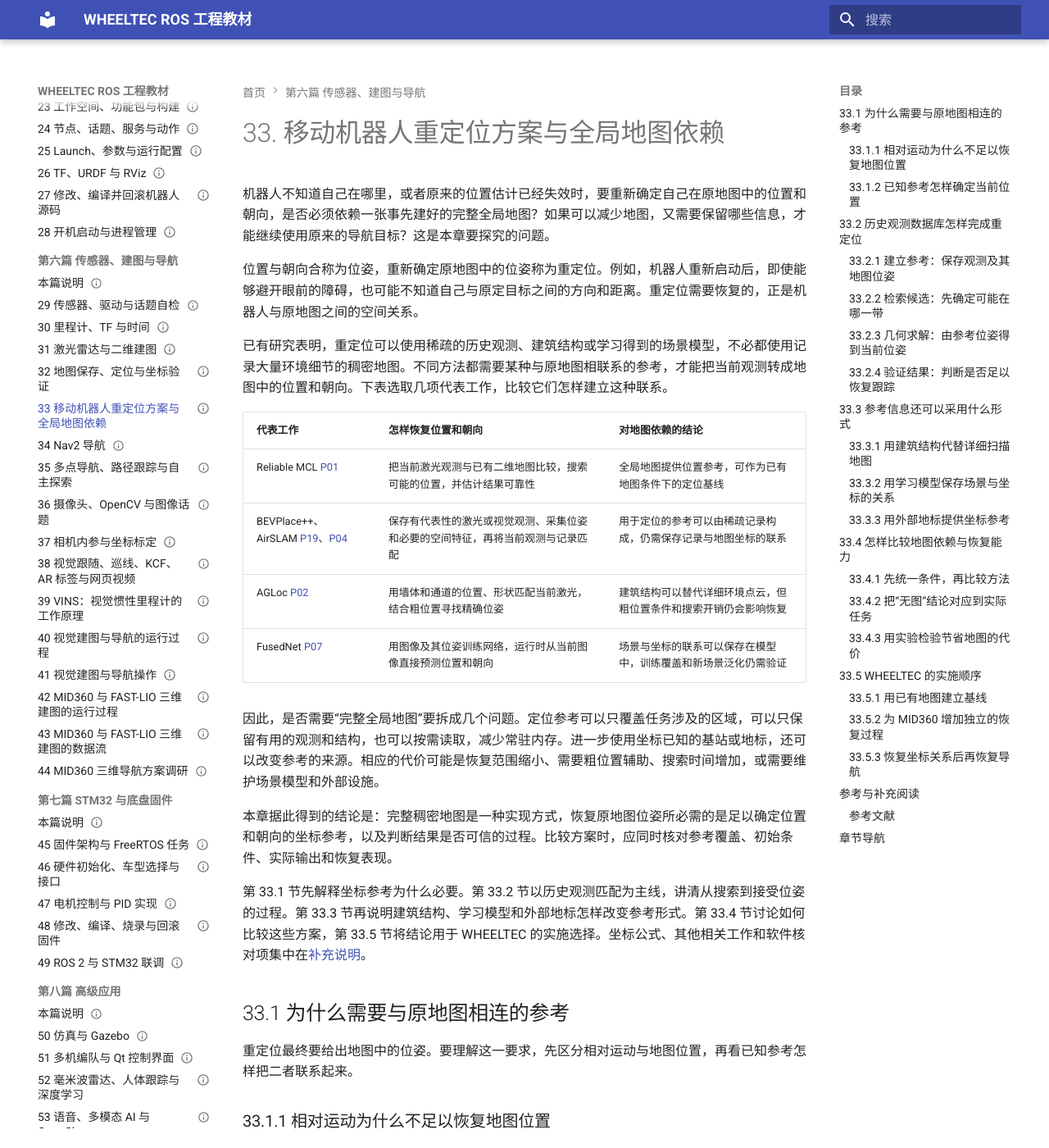
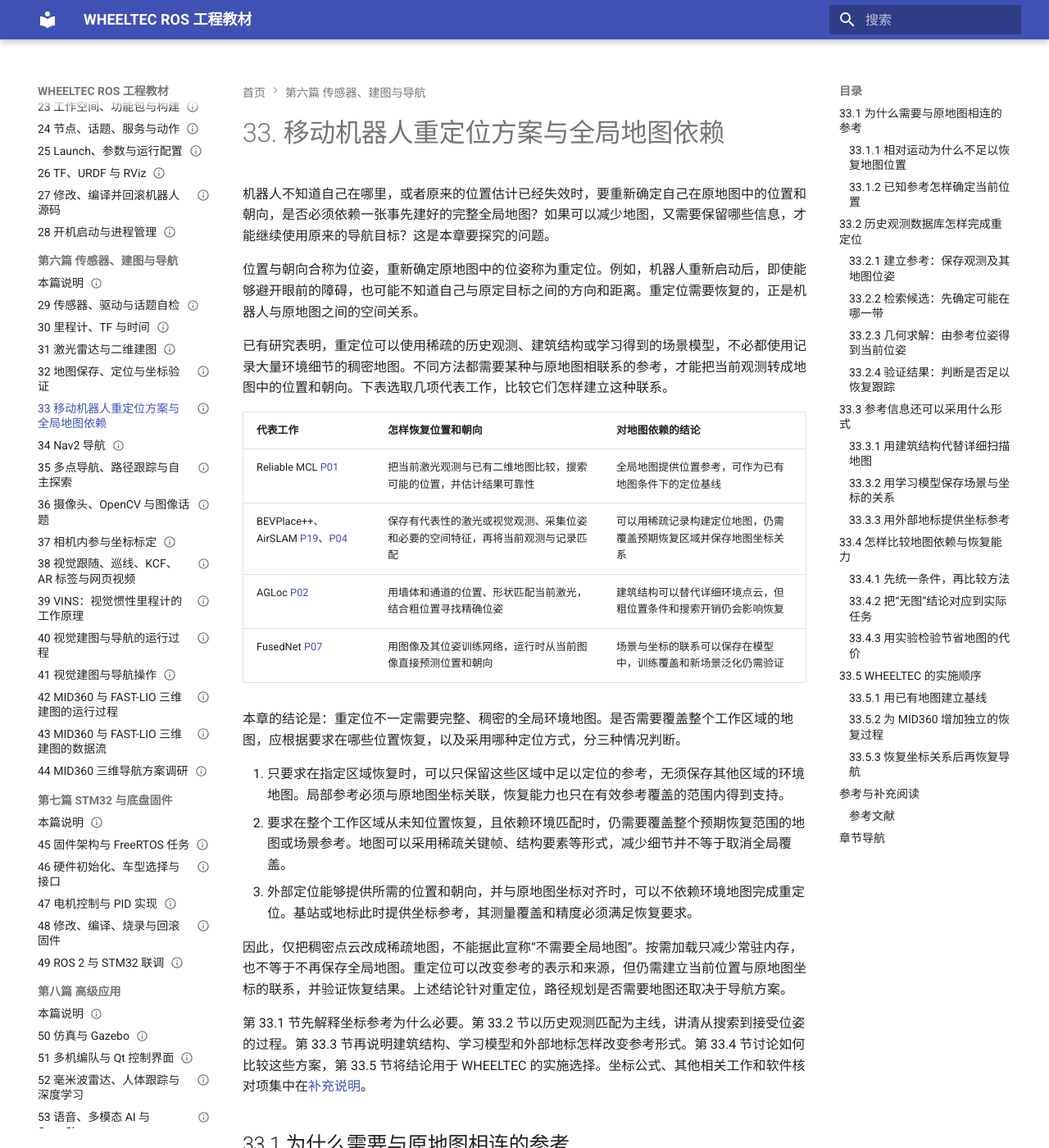
Before and after one commit to EnosElinsa/wheeltec-ros-textbook, an MkDocs documentation site: the page built from docs/06-sensors-navigation/33-relocalization-map-dependence.md, in a window 1280 px wide and 1400 px high. Shown: the whole window at 82% size. Built offline with MkDocs 1.6.1 and Material for MkDocs 9.7.7, drawn with Linux system fonts in a browser that asks for light colours; some of the changed text lies outside the part shown.

Commit message:
docs: state when relocalization needs global map coverage

```diff
--- a/docs/06-sensors-navigation/33-relocalization-map-dependence.md
+++ b/docs/06-sensors-navigation/33-relocalization-map-dependence.md
@@ -13,13 +13,17 @@ status: complete
 | 代表工作 | 怎样恢复位置和朝向 | 对地图依赖的结论 |
 |---|---|---|
 | Reliable MCL [P01] | 把当前激光观测与已有二维地图比较，搜索可能的位置，并估计结果可靠性 | 全局地图提供位置参考，可作为已有地图条件下的定位基线 |
-| BEVPlace++、AirSLAM [P19]、[P04] | 保存有代表性的激光或视觉观测、采集位姿和必要的空间特征，再将当前观测与记录匹配 | 用于定位的参考可以由稀疏记录构成，仍需保存记录与地图坐标的联系 |
+| BEVPlace++、AirSLAM [P19]、[P04] | 保存有代表性的激光或视觉观测、采集位姿和必要的空间特征，再将当前观测与记录匹配 | 可以用稀疏记录构建定位地图，仍需覆盖预期恢复区域并保存地图坐标关系 |
 | AGLoc [P02] | 用墙体和通道的位置、形状匹配当前激光，结合粗位置寻找精确位姿 | 建筑结构可以替代详细环境点云，但粗位置条件和搜索开销仍会影响恢复 |
 | FusedNet [P07] | 用图像及其位姿训练网络，运行时从当前图像直接预测位置和朝向 | 场景与坐标的联系可以保存在模型中，训练覆盖和新场景泛化仍需验证 |
 
-因此，是否需要“完整全局地图”要拆成几个问题。定位参考可以只覆盖任务涉及的区域，可以只保留有用的观测和结构，也可以按需读取，减少常驻内存。进一步使用坐标已知的基站或地标，还可以改变参考的来源。相应的代价可能是恢复范围缩小、需要粗位置辅助、搜索时间增加，或需要维护场景模型和外部设施。
+本章的结论是：重定位不一定需要完整、稠密的全局环境地图。是否需要覆盖整个工作区域的地图，应根据要求在哪些位置恢复，以及采用哪种定位方式，分三种情况判断。
 
-本章据此得到的结论是：完整稠密地图是一种实现方式，恢复原地图位姿所必需的是足以确定位置和朝向的坐标参考，以及判断结果是否可信的过程。比较方案时，应同时核对参考覆盖、初始条件、实际输出和恢复表现。
+1. 只要求在指定区域恢复时，可以只保留这些区域中足以定位的参考，无须保存其他区域的环境地图。局部参考必须与原地图坐标关联，恢复能力也只在有效参考覆盖的范围内得到支持。
+2. 要求在整个工作区域从未知位置恢复，且依赖环境匹配时，仍需要覆盖整个预期恢复范围的地图或场景参考。地图可以采用稀疏关键帧、结构要素等形式，减少细节并不等于取消全局覆盖。
+3. 外部定位能够提供所需的位置和朝向，并与原地图坐标对齐时，可以不依赖环境地图完成重定位。基站或地标此时提供坐标参考，其测量覆盖和精度必须满足恢复要求。
+
+因此，仅把稠密点云改成稀疏地图，不能据此宣称“不需要全局地图”。按需加载只减少常驻内存，也不等于不再保存全局地图。重定位可以改变参考的表示和来源，但仍需建立当前位置与原地图坐标的联系，并验证恢复结果。上述结论针对重定位，路径规划是否需要地图还取决于导航方案。
 
 第 33.1 节先解释坐标参考为什么必要。第 33.2 节以历史观测匹配为主线，讲清从搜索到接受位姿的过程。第 33.3 节再说明建筑结构、学习模型和外部地标怎样改变参考形式。第 33.4 节讨论如何比较这些方案，第 33.5 节将结论用于 WHEELTEC 的实施选择。坐标公式、其他相关工作和软件核对项集中在[补充说明](research/relocalization-method-notes.md)。
 
@@ -189,7 +193,7 @@ MID360 路线可以保留 FAST-LIO 的连续局部里程计，再增加历史参
 
 检测到定位失效时，系统应暂停任务，并通过控制链约束运动。候选通过验证后，负责全局修正的模块更新坐标关系，再检查地图、目标和路径的有效性，重新规划后恢复导航。多个定位模块同时运行时，需要明确全局修正的发布者，避免相互冲突。
 
-对本车而言，完整稠密地图是否保留，应由恢复实验和维护成本决定。应优先保留的是可靠的坐标联系、足够的参考覆盖，以及发现定位无效并拒绝错误结果的能力。
+对本车，若采用环境匹配并要求在整个工作区域自主恢复，就应保留覆盖该范围的定位地图。地图可以稀疏保存或按需读取，能否减少细节应由恢复实验决定。采用外部定位替代环境地图时，则需先验证坐标对齐、测量覆盖，以及位置和朝向的恢复能力。
 
 ## 参考与补充阅读
 
```
